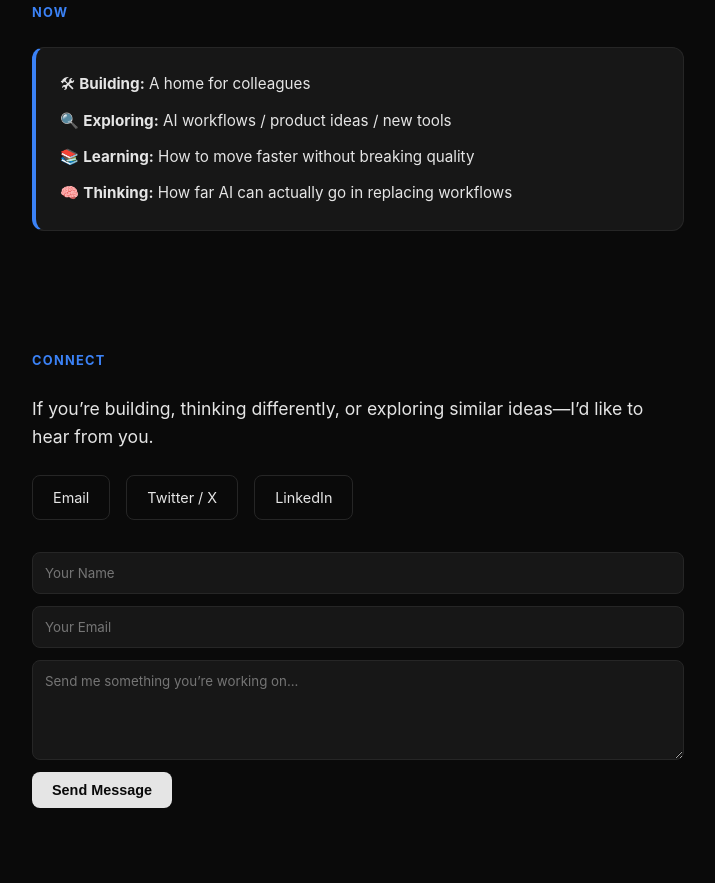
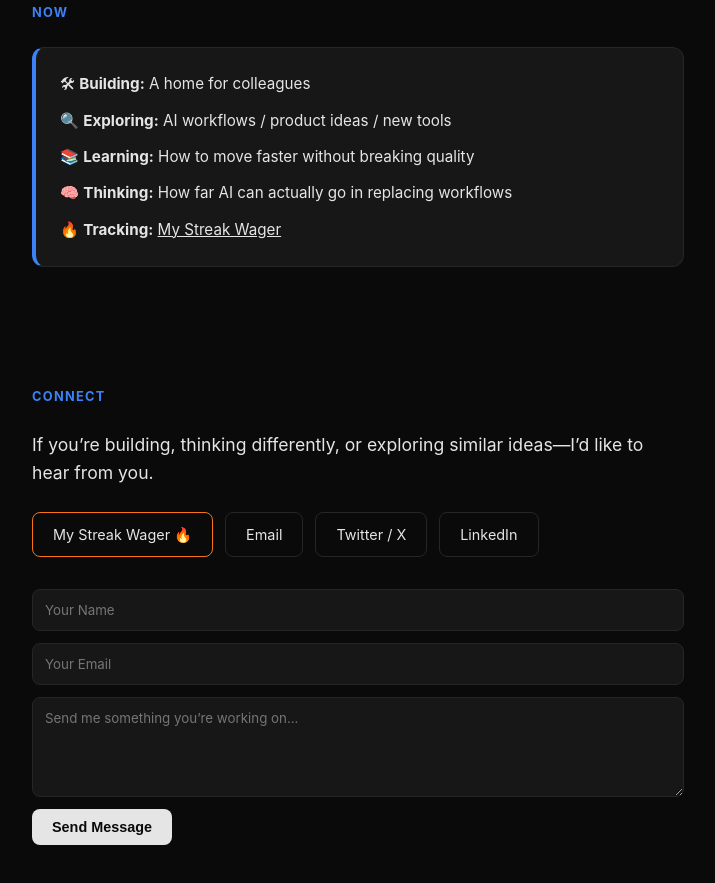
Before and after one commit to acolleague/me, a plain HTML site: page index.html in a window 1280 px wide. Shown: the part 1711-2594 px from the top of the page, without its empty margins (282-997 px from the left). Drawn offline with Linux system fonts and the light colour scheme.

Commit message:
add streak link index.html

```diff
--- a/index.html
+++ b/index.html
@@ -133,7 +133,7 @@
 
         .links-group {
             display: flex;
-            gap: 16px;
+            gap: 12px;
             flex-wrap: wrap;
             margin-top: 24px;
         }
@@ -153,6 +153,15 @@
             background: var(--accent);
             border-color: var(--accent);
             color: white;
+        }
+
+        /* Special styling for the Streak link */
+        .btn-streak {
+            border-color: #f97316; /* Orange */
+        }
+        .btn-streak:hover {
+            background: #f97316;
+            border-color: #f97316;
         }
 
         /* --- Form --- */
@@ -266,7 +275,8 @@
                     <li style="margin-bottom: 12px;">🛠 <strong>Building:</strong> A home for colleagues</li>
                     <li style="margin-bottom: 12px;">🔍 <strong>Exploring:</strong> AI workflows / product ideas / new tools</li>
                     <li style="margin-bottom: 12px;">📚 <strong>Learning:</strong> How to move faster without breaking quality</li>
-                    <li>🧠 <strong>Thinking:</strong> How far AI can actually go in replacing workflows</li>
+                    <li style="margin-bottom: 12px;">🧠 <strong>Thinking:</strong> How far AI can actually go in replacing workflows</li>
+                    <li>🔥 <strong>Tracking:</strong> <a href="streak.html" style="color: var(--text); text-decoration: underline;">My Streak Wager</a></li>
                 </ul>
             </div>
         </section>
@@ -277,20 +287,17 @@
             <p>If you’re building, thinking differently, or exploring similar ideas—I’d like to hear from you.</p>
 
             <div class="links-group">
+                <a href="streak.html" class="btn btn-streak">My Streak Wager 🔥</a>
                 <a href="mailto:aicolleague@proton.me" class="btn">Email</a>
                 <a href="https://twitter.com/colleague" class="btn" target="_blank">Twitter / X</a>
                 <a href="https://linkedin.com/in/the-colleague" class="btn" target="_blank">LinkedIn</a>
             </div>
 
-            <!-- Formspree Integration -->
             <form action="https://formspree.io/f/aicolleague@proton.me" method="POST">
                 <input type="text" name="name" placeholder="Your Name" required>
                 <input type="email" name="_replyto" placeholder="Your Email" required>
                 <textarea name="message" placeholder="Send me something you’re working on..." required></textarea>
-
-                <!-- Anti-spam and custom subject -->
                 <input type="hidden" name="_subject" value="New message from your personal website">
-
                 <button type="submit" class="btn submit-btn">Send Message</button>
             </form>
         </section>
```
